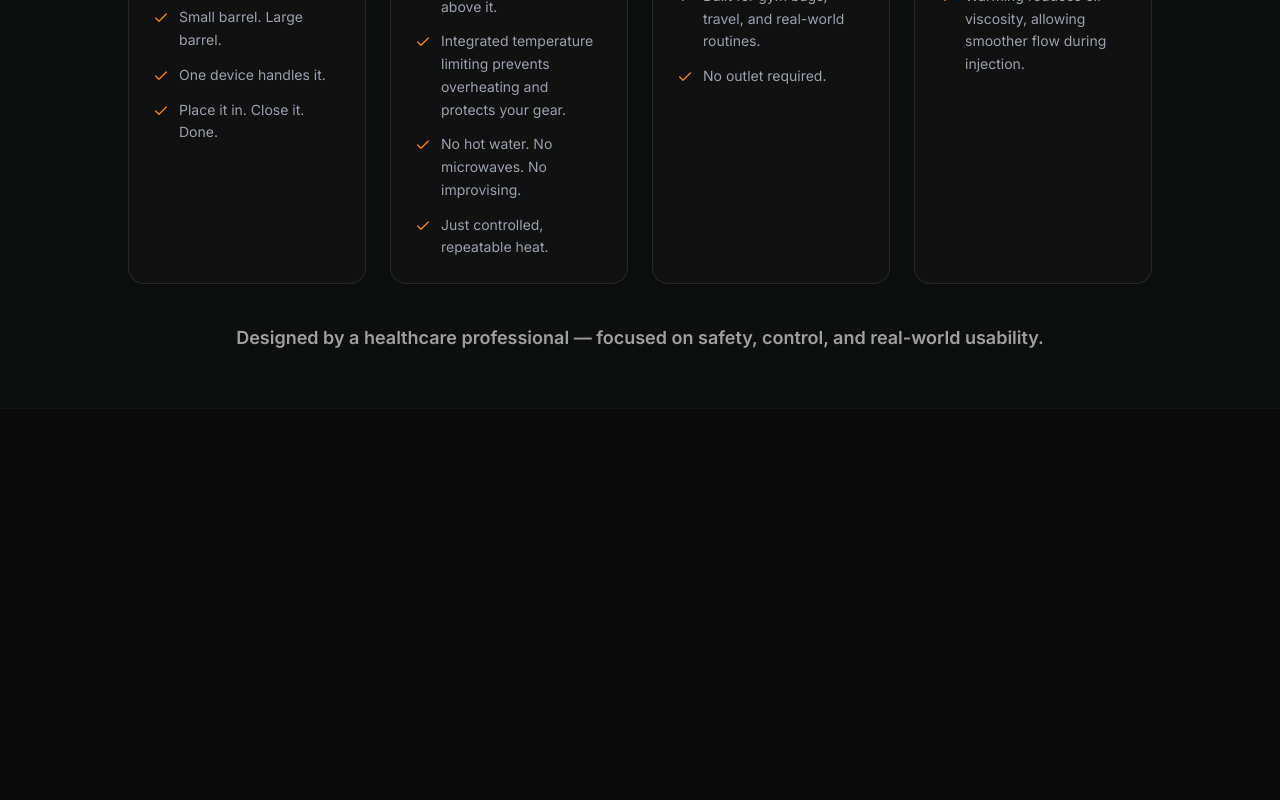
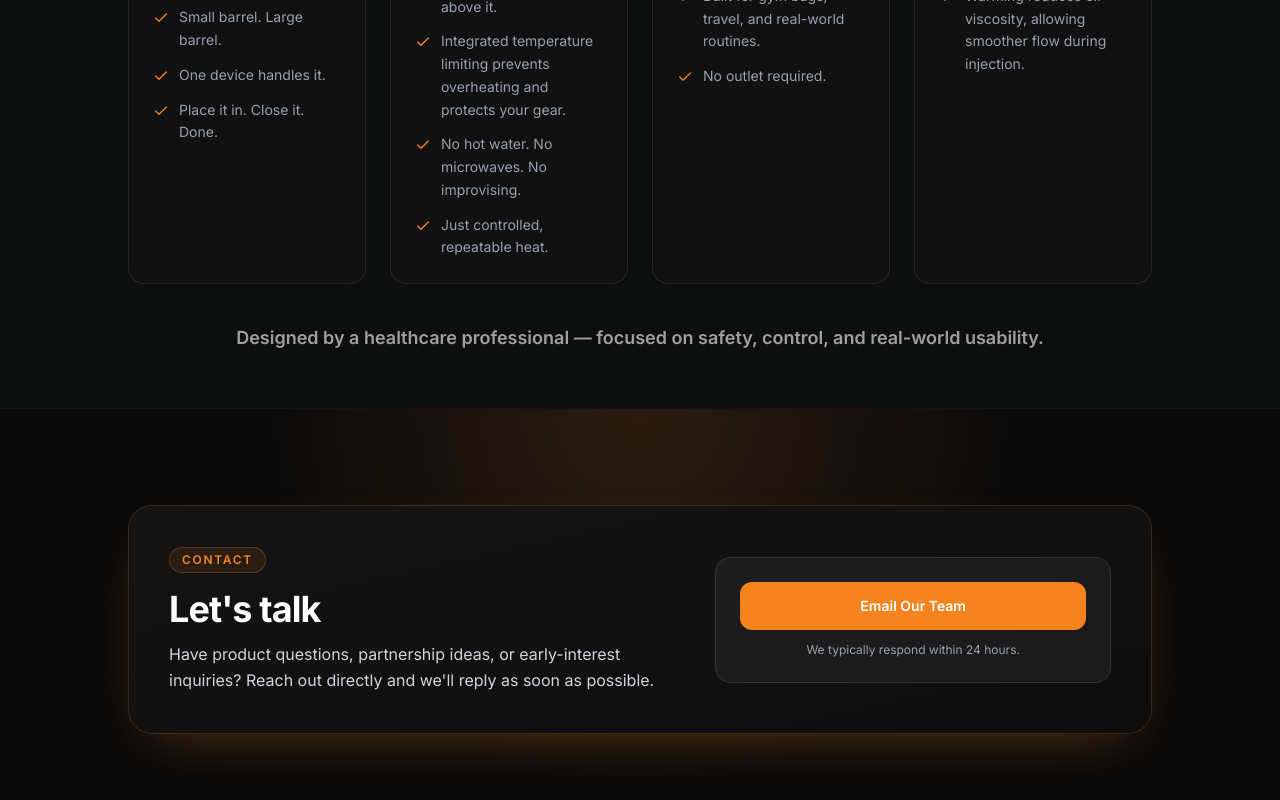
Before and after one commit to iamaamins/syringe-warmer, a Next.js app: page / in a window 1280 px wide. Shown: the part 1280-2080 px from the top of the page. Before the commit the page ends 1689 px from the top, so only its background shows below. Built offline with nearby package versions, Linux system fonts and the light colour scheme.

Commit message:
fix: add contact us section and update inactive subscription check logic

```diff
--- a/app/page.tsx
+++ b/app/page.tsx
@@ -1,11 +1,13 @@
 import Hero from '@/components/Hero';
 import HowItWorks from '@/components/HowItWorks';
+import ContactUs from '@/components/ContactUs';
 
 export default function Home() {
   return (
     <main>
       <Hero />
       <HowItWorks />
+      <ContactUs />
     </main>
   );
 }
--- /dev/null
+++ b/components/ContactUs.tsx
@@ -0,0 +1,37 @@
+export default function ContactUs() {
+  return (
+    <section id='contact' className='relative px-4 py-16 sm:py-24'>
+      <div className='pointer-events-none absolute inset-0 -z-10 bg-[radial-gradient(circle_at_50%_0%,rgba(245,132,31,0.14),transparent_50%)]' />
+
+      <div className='mx-auto max-w-5xl rounded-3xl border border-orange-primary/20 bg-gradient-to-br from-[#141414] via-[#111111] to-[#0d0d0d] p-8 shadow-[0_20px_60px_-30px_rgba(245,132,31,0.45)] sm:p-10'>
+        <div className='grid gap-8 md:grid-cols-[1.3fr_1fr] md:items-center'>
+          <div>
+            <div className='mb-4 inline-flex items-center gap-2 rounded-full border border-orange-primary/25 bg-orange-primary/10 px-3 py-1 text-xs font-semibold uppercase tracking-[0.14em] text-orange-primary'>
+              Contact
+            </div>
+            <h2 className='text-3xl font-bold tracking-tight text-white sm:text-4xl'>
+              Let&apos;s talk
+            </h2>
+            <p className='mt-3 max-w-xl text-sm leading-relaxed text-gray-300 sm:text-base'>
+              Have product questions, partnership ideas, or early-interest
+              inquiries? Reach out directly and we&apos;ll reply as soon as
+              possible.
+            </p>
+          </div>
+
+          <div className='rounded-2xl border border-white/10 bg-white/5 p-5 sm:p-6'>
+            <a
+              href='mailto:remi@gearwarmer.com?subject=Syringe%20Warmer%20Inquiry'
+              className='inline-flex w-full items-center justify-center rounded-xl bg-orange-primary px-6 py-3.5 text-sm font-semibold text-white transition-all duration-200 hover:bg-orange-hover hover:shadow-lg hover:shadow-orange-primary/30'
+            >
+              Email Our Team
+            </a>
+            <p className='mt-3 text-center text-xs text-gray-400'>
+              We typically respond within 24 hours.
+            </p>
+          </div>
+        </div>
+      </div>
+    </section>
+  );
+}
```
Also changed, not shown: 1 other file (tests, documents, lock files or other folders).
